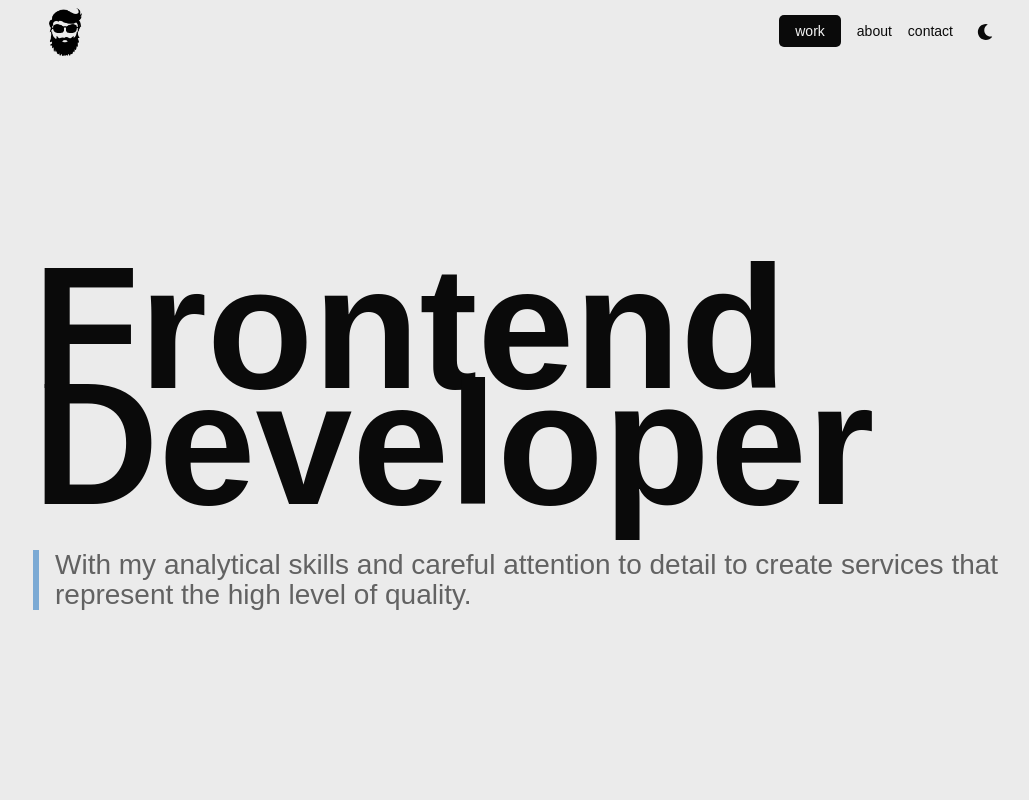
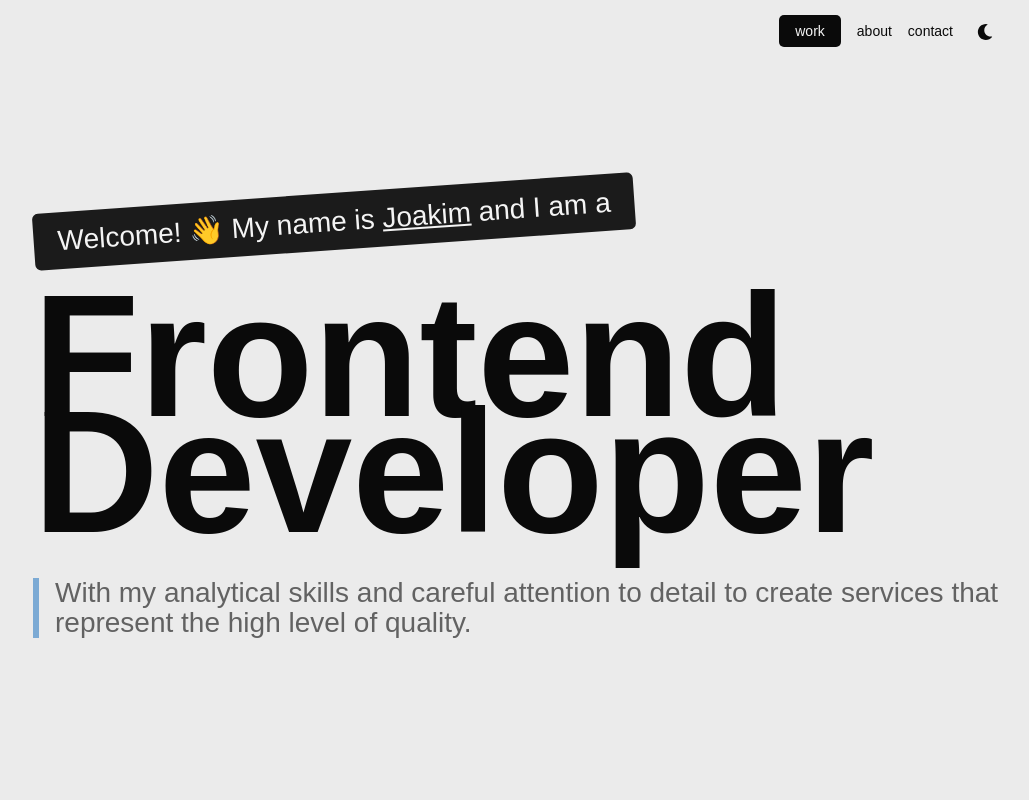
Before and after one commit to devjoppe/mi-cv-update, a React (Vite) app: page / in a window 1280 px wide. Shown: the top 800 px of the page, without its empty margins (111-1140 px from the left). Built offline with nearby package versions, Linux system fonts and the light colour scheme; a web font is replaced by a local one.

Commit message:
Some tweaks and changes to the design and layout.

```diff
--- a/src/assets/styles/_config.scss
+++ b/src/assets/styles/_config.scss
@@ -15,6 +15,7 @@ $blender-regular: blender-pro-regular, sans-serif;
     --background-shade-b: #F4F4F4;
     --background-shade-special: #0A0A0A;
     --background-shade-footer: var(--background-shade-special);
+    --background-shade-welcome: #1B1B1B;
     // Color-Fonts
     --font-main-color: #0A0A0A;
     --font-secondary-color: #626262;
@@ -185,6 +186,21 @@ li {
     margin: 32px 0;
 }
 
+.welcome-text {
+    display: inline-block;
+    font-family: $blender-heavy;
+    background: var(--background-shade-welcome);
+    padding: 8px 12px;
+    font-size: 16px;
+    border-radius: 6px;
+    transform: rotate(-4deg);
+    color: var(--font-inverted);
+    a {
+        color: var(--font-inverted);
+        text-decoration: underline;
+    }
+}
+
 .me-image {
     width: 100%;
     height: auto;
--- a/src/assets/styles/_dark-theme.scss
+++ b/src/assets/styles/_dark-theme.scss
@@ -6,6 +6,7 @@
     --background-shade-b: #212121;
     --background-shade-special: #2b2b2b;
     --background-shade-footer: #0A0A0A;
+    --background-shade-welcome: #2b2b2b;
     // Color-Fonts
     --font-main-color: #EBEBEB;
     --font-secondary-color: #BFBFBF;
--- a/src/assets/styles/responsive/_min-1024.scss
+++ b/src/assets/styles/responsive/_min-1024.scss
@@ -34,6 +34,11 @@
     // Sections
     section {
         justify-content: center;
+    }
+
+    .welcome-text {
+        padding: 12px 24px;
+        font-size: 28px;
     }
 
     .section-content-wrapper {
@@ -143,6 +148,14 @@
         }
     }
 
+    ul {
+        li {
+            &.list-row {
+                flex-direction: row !important;
+            }
+        }
+    }
+
     // Footer
     .footer-wrapper {
         width: 992px;
--- a/src/assets/styles/style.scss
+++ b/src/assets/styles/style.scss
@@ -7,7 +7,7 @@
 // Website layout
 @use "../../layout/layout";
 
-// Components ----
+// Components -----
 @use "../../components/header/header";
 @use "../../components/ProjectCard/projectcard";
 @use "../../components/LinkList/linklist";
--- a/src/components/Header/Header.tsx
+++ b/src/components/Header/Header.tsx
@@ -1,7 +1,7 @@
 // Graphics
 // import Logo from '../../assets/images/jo-logo.svg'
-import logoLightMode from '../../assets/images/jo-logo-2x_exSvg.png'
-import logoDarkMode from '../../assets/images/jo-logo-dark-2x_exSvg.png'
+// import logoLightMode from '../../assets/images/jo-logo-2x_exSvg.png'
+// import logoDarkMode from '../../assets/images/jo-logo-dark-2x_exSvg.png'
 // import darkMode from '../../assets/icons/dark-theme.svg'
 
 // React Router
@@ -36,9 +36,9 @@ const Header = () => {
         <header className={`${lightState ? "light-shade" : "dark-shade"}`} >
             <div className="header-wrapper" >
                 <div className="logo-wrapper">
-                    <img src={
+                    { /* <img src={
                         themeState === "lightmode" ? logoLightMode : logoDarkMode
-                    } alt="Logo" />
+                    } alt="Logo"/> */ }
                 </div>
                 <div className="nav-wrapper">
                     <nav>
--- a/src/components/LinkList/LinkList.tsx
+++ b/src/components/LinkList/LinkList.tsx
@@ -16,10 +16,14 @@ const LinkList:React.FC<IProp> = ({linkData, style}) => {
     return(
         <>
             {style === 0 &&
-                <li><FaExternalLinkSquareAlt size={13} /> <a href={linkData.url} target="_blank">{linkData.link_title}</a> - {linkData.description}</li>}
+                <li className="list-row">
+                    <div><FaExternalLinkSquareAlt size={13} /> <a href={linkData.url} target="_blank">{linkData.link_title}</a></div>
+                    <span>&nbsp;- {linkData.description}</span>
+                </li>}
             {style === 1 &&
-                <li className="list-column"><div><FaExternalLinkSquareAlt size={13} /> <a href={linkData.url} target="_blank">{linkData.link_title}</a></div>
-                <span>{linkData.description}</span>
+                <li className="list-column">
+                    <div><FaExternalLinkSquareAlt size={13} /> <a href={linkData.url} target="_blank">{linkData.link_title}</a></div>
+                    <span>{linkData.description}</span>
                 </li>}
         </>
     )
--- a/src/components/LinkList/_linklist.scss
+++ b/src/components/LinkList/_linklist.scss
@@ -37,6 +37,10 @@
                 flex-direction: column !important;
                 align-items: flex-start;
             }
+            &.list-row {
+                flex-direction: row;
+                align-items: flex-start;
+            }
         }
     }
     span {
--- a/src/data/linklist.json
+++ b/src/data/linklist.json
@@ -166,7 +166,7 @@
     "links": [
       {
         "id": 104,
-        "link_title": "Blekinge Institute of Technology",
+        "link_title": "BTH",
         "description": "Karlshamn, Sweden",
         "url": "https://www.bth.se/"
       }
@@ -199,7 +199,7 @@
       },
       {
         "id": 204,
-        "link_title": "Naval Warfare Center, Swedish Armed Forces",
+        "link_title": "Swedish Armed Forces",
         "description": "Elearning devloper & project manager",
         "url": "https://www.forsvarsmakten.se/"
       }
--- a/src/pages/StartPage/StartPage.tsx
+++ b/src/pages/StartPage/StartPage.tsx
@@ -13,6 +13,7 @@ import {changeLight} from "../../features/isLight.ts"; // Redux feature to chang
 
 // React
 import {useEffect} from "react";
+import {Link} from "react-router-dom";
 
 const StartPage = () => {
 
@@ -28,6 +29,7 @@ const StartPage = () => {
                 <div className="section-content-wrapper" data-aos="zoom-out" data-aos-duration="1500">
                     {start && start.filter(item => item.id === 1).map(data  => (
                         <div key={data.id}>
+                            <span className="welcome-text">Welcome! 👋 My name is <Link to={'/about'}>Joakim</Link> and I am a</span>
                             <h1>{data.title}</h1>
                             <span className="subtitle">
                                 {data.kicker}
```
Also changed, not shown: src/assets/styles/style.css.
